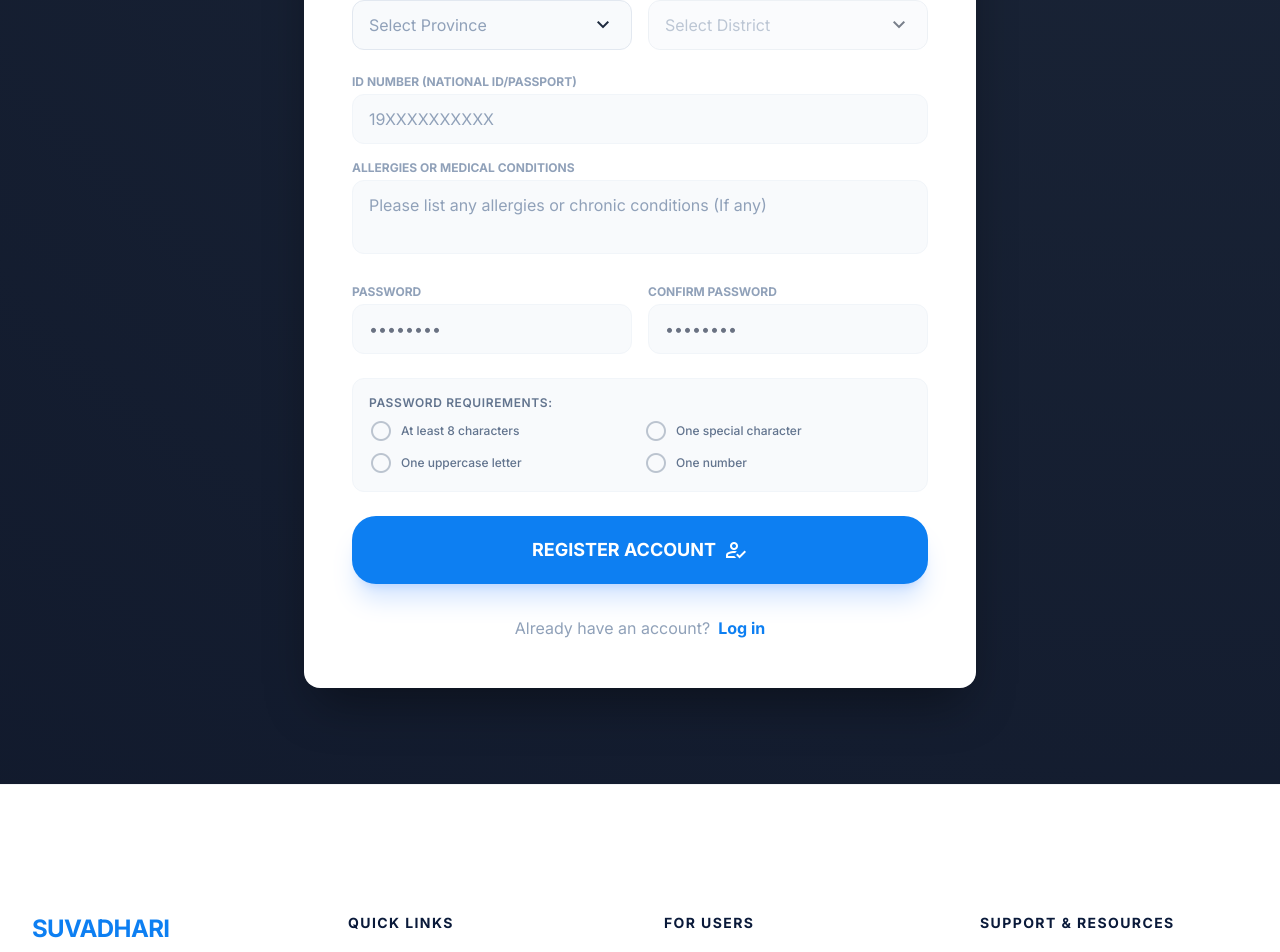
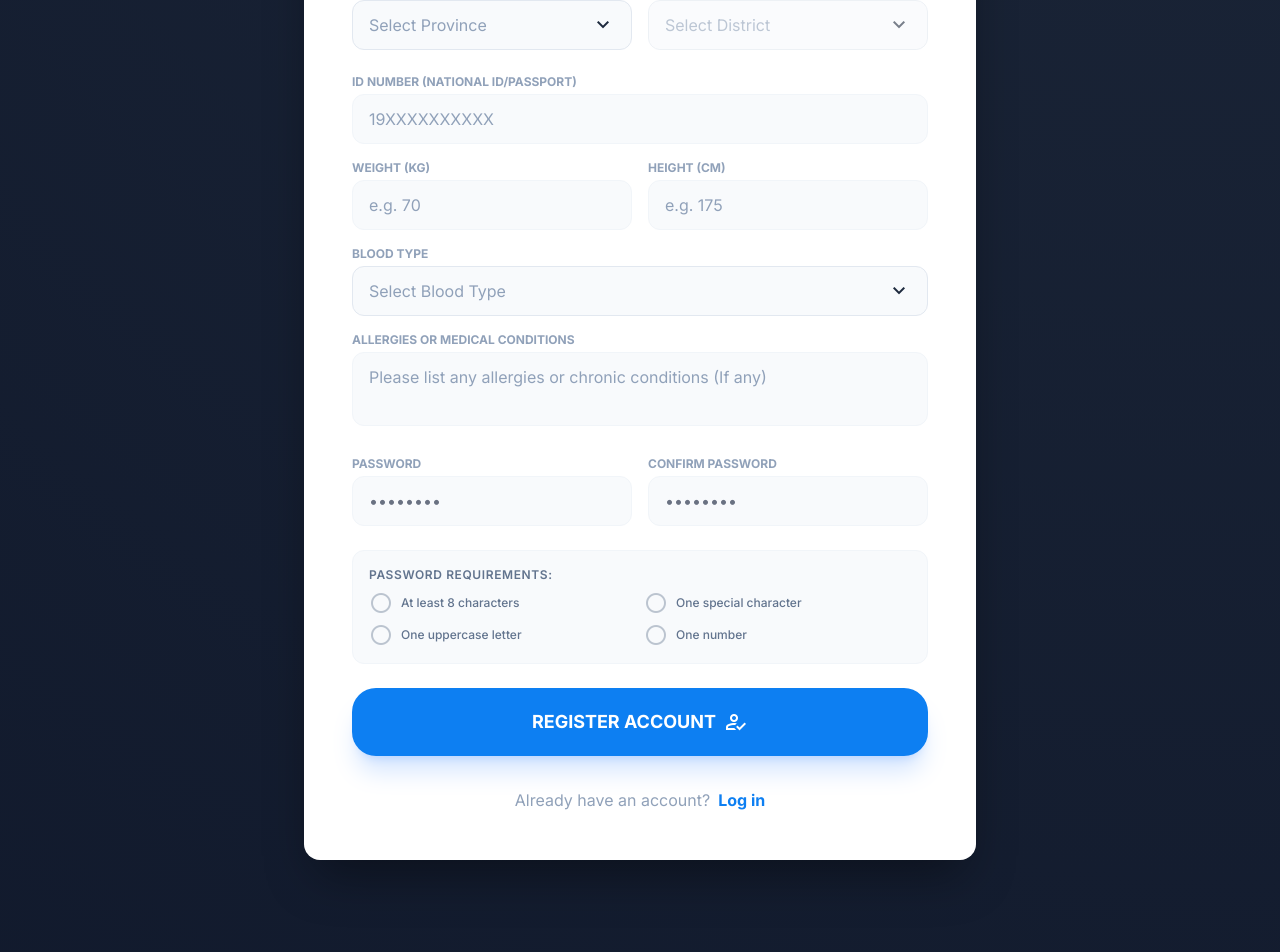
Before and after one commit to Sinethwickramaratna/Suvadhari-Web-Application, a React (Vite) app in the folder Client/: page /register in a window 1280 px wide. Shown: the part 1058-2010 px from the top of the page. Built offline with nearby package versions, Linux system fonts and the light colour scheme.

Commit message:
feat: Add weight, height, and blood type fields to registration form

```diff
--- a/Client/src/Pages/Public/Registration.jsx
+++ b/Client/src/Pages/Public/Registration.jsx
@@ -42,6 +42,9 @@ export default function Registration() {
     const [address, setAddress] = useState('');
     const [province, setProvince] = useState('');
     const [district, setDistrict] = useState('');
+    const [weight, setWeight] = useState('');
+    const [height, setHeight] = useState('');
+    const [bloodType, setBloodType] = useState('');
     const [loading, setLoading] = useState(false);
     const [error, setError] = useState('');
     const navigate = useNavigate();
@@ -79,6 +82,9 @@ export default function Registration() {
             district,
             idNumber,
             medicalInfo,
+            weight,
+            height,
+            bloodType,
             role: selectedRole
         };
 
@@ -351,6 +357,46 @@ export default function Registration() {
                                             value={idNumber}
                                             onChange={(e) => setIdNumber(e.target.value)}
                                             required
+                                        />
+                                    </div>
+                                    <div className="grid grid-cols-1 md:grid-cols-2 gap-4">
+                                        <div className="space-y-1">
+                                            <label className="text-xs font-bold uppercase text-slate-400 mb-1 block">Weight (kg)</label>
+                                            <input
+                                                className="w-full px-4 py-3 bg-slate-50 border border-slate-100 rounded-xl focus:ring-2 focus:ring-primary/20 focus:border-primary outline-none transition-all text-slate-800 placeholder-slate-400"
+                                                placeholder="e.g. 70"
+                                                type="number"
+                                                value={weight}
+                                                onChange={(e) => setWeight(e.target.value)}
+                                            />
+                                        </div>
+                                        <div className="space-y-1">
+                                            <label className="text-xs font-bold uppercase text-slate-400 mb-1 block">Height (cm)</label>
+                                            <input
+                                                className="w-full px-4 py-3 bg-slate-50 border border-slate-100 rounded-xl focus:ring-2 focus:ring-primary/20 focus:border-primary outline-none transition-all text-slate-800 placeholder-slate-400"
+                                                placeholder="e.g. 175"
+                                                type="number"
+                                                value={height}
+                                                onChange={(e) => setHeight(e.target.value)}
+                                            />
+                                        </div>
+                                    </div>
+                                    <div className="space-y-1">
+                                        <Dropdown
+                                            value={bloodType}
+                                            onChange={setBloodType}
+                                            label="Blood Type"
+                                            placeholder="Select Blood Type"
+                                            options={[
+                                                { value: 'A+', label: 'A+' },
+                                                { value: 'A-', label: 'A-' },
+                                                { value: 'B+', label: 'B+' },
+                                                { value: 'B-', label: 'B-' },
+                                                { value: 'AB+', label: 'AB+' },
+                                                { value: 'AB-', label: 'AB-' },
+                                                { value: 'O+', label: 'O+' },
+                                                { value: 'O-', label: 'O-' }
+                                            ]}
                                         />
                                     </div>
                                     <div className="space-y-1">
```
